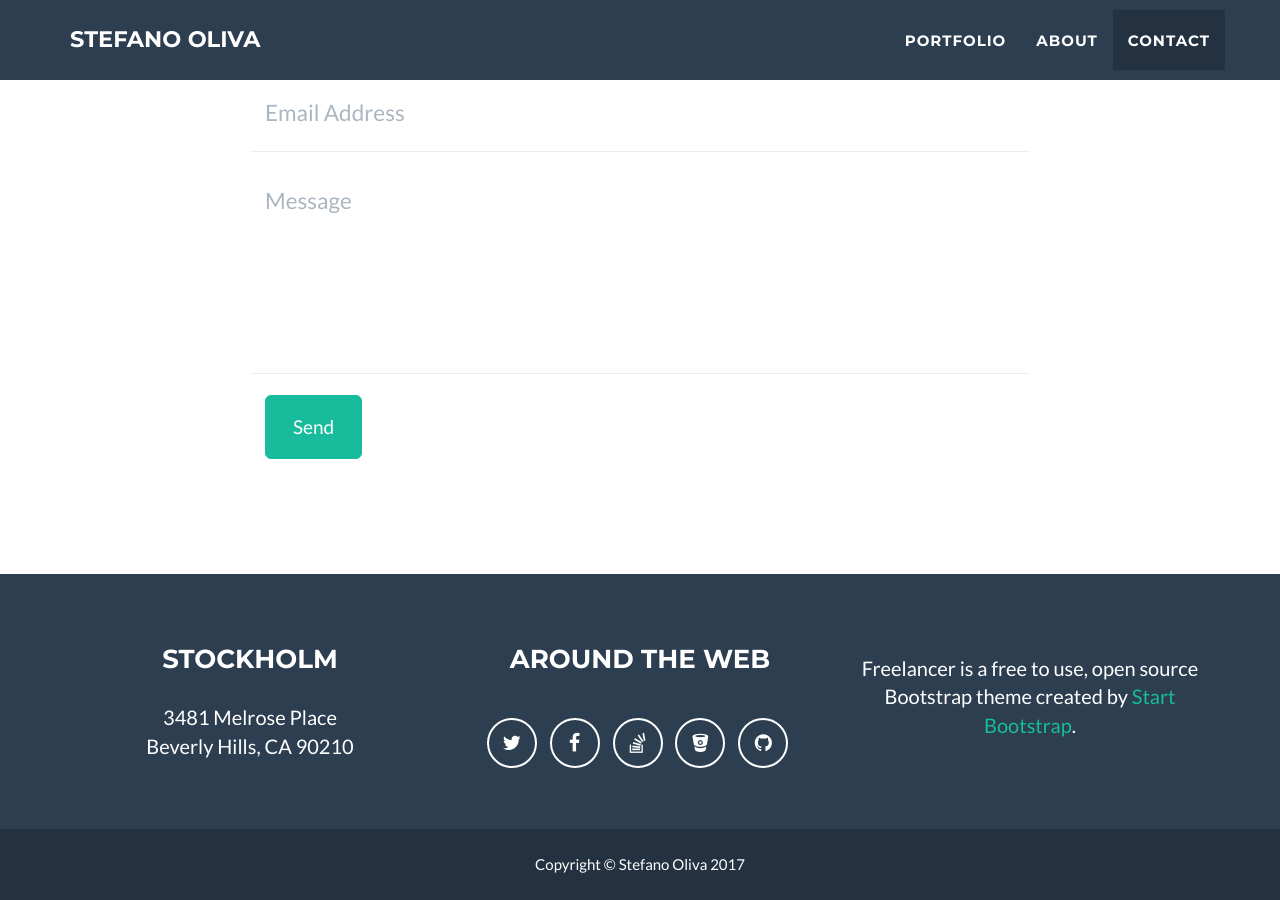
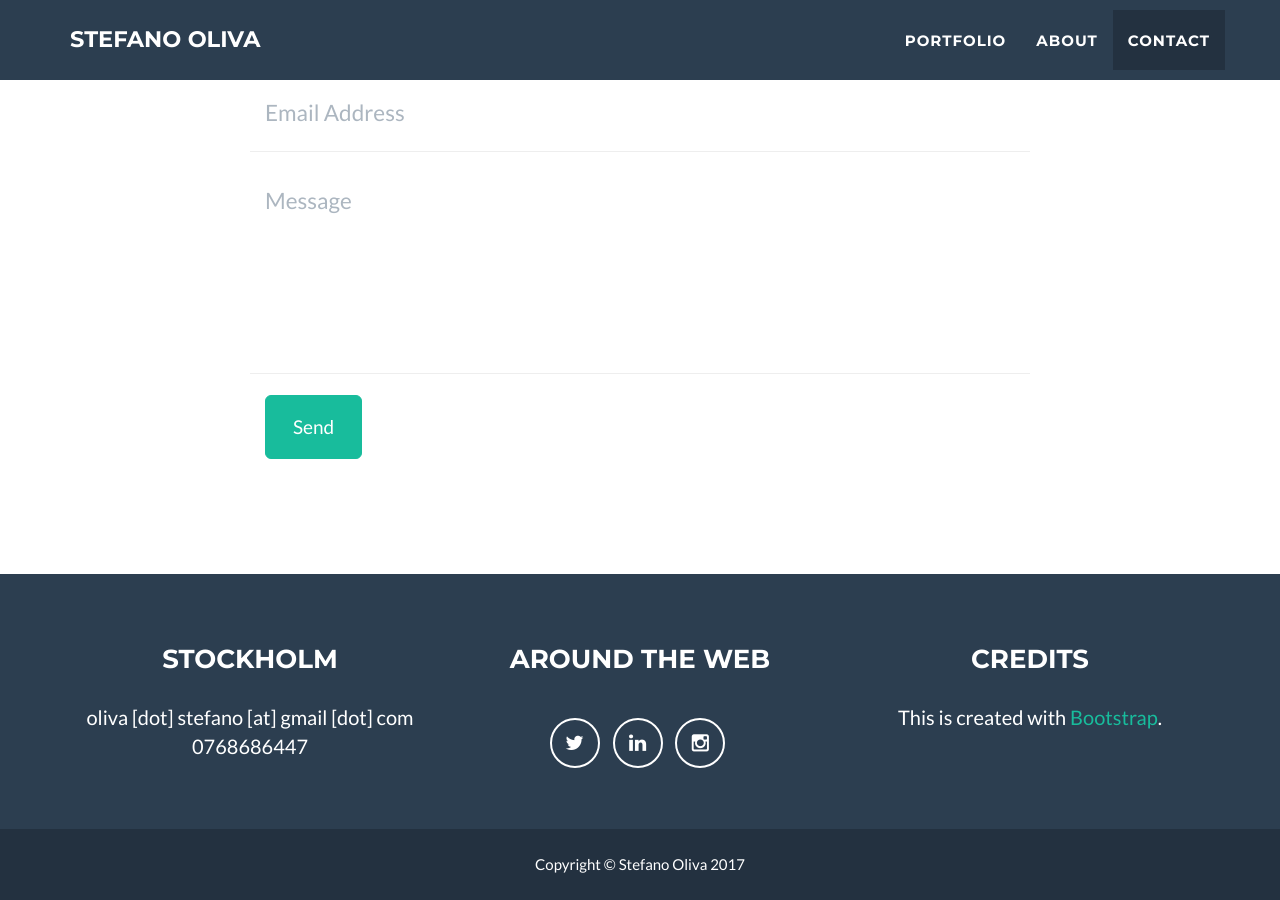
Before and after one commit to ollyste/portfolio, a Jekyll site: the page built from index.html, in a window 1280 px wide and 900 px high, scrolled down 2464 px. Built offline with Jekyll 4.4.1, drawn with Linux system fonts in a browser that asks for light colours.

Commit message:
Fix settings

```diff
--- a/_config.yml
+++ b/_config.yml
@@ -34,28 +34,24 @@ footer:
   copyright: Stefano Oliva
   location: Stockholm
   social: Around the Web
-  credits:
+  credits: Credits
 
 # Social networks usernames (many more available: google-plus, flickr, dribbble, pinterest, instagram, tumblr, linkedin, etc.)
 social:
   - title: twitter
-    url: http://twitter.com/jekyllrb
-  - title: facebook
-    url:
-  - title: stack-overflow
-    url: http://stackoverflow.com/questions/tagged/jekyll
-  - title: bitbucket
-    url: http://bitbucket.org/jekyll
-  - title: github
-    url: http://github.com/jekyll
+    url: http://twitter.com/ollyste
+  - title: linkedin
+    url: www.linkedin.com/in/olivastefano
+  - title: instagram
+    url: www.instagram.com/ollyste
 
 # Postal address (add as many lines as necessary)
 address:
-  - line: 3481 Melrose Place
-  - line: Beverly Hills, CA 90210
+  - line: oliva [dot] stefano [at] gmail [dot] com
+  - line: 0768686447
 
 # Credits content
-credits: 'Freelancer is a free to use, open source Bootstrap theme created by <a href="http://startbootstrap.com">Start Bootstrap</a>.'
+credits: 'This is created with <a href="http://startbootstrap.com">Bootstrap</a>.'
 
 # Build settings
 markdown: kramdown
```
